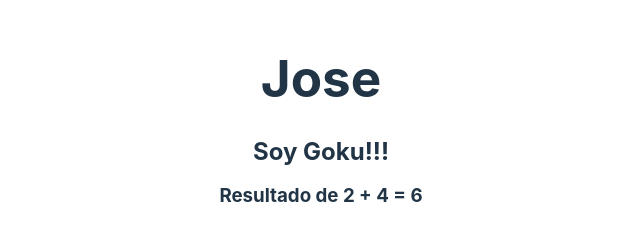
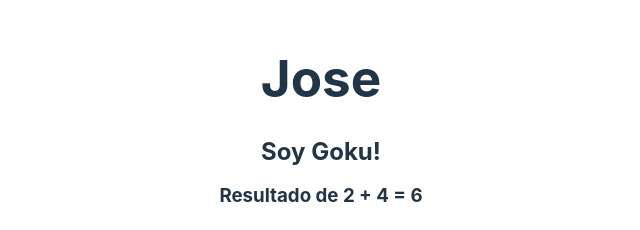
Before and after one commit to ing-jose-rafael/react-curso, a React (Vite) app: page / in a window 1280 px wide. Shown: the part 226-456 px from the top of the page, without its empty margins (319-959 px from the left). Built offline with nearby package versions, Linux system fonts and the light colour scheme.

Commit message:
Desestructuracion - Props

```diff
--- a/src/FirstApp.jsx
+++ b/src/FirstApp.jsx
@@ -12,12 +12,12 @@ const newObject = {
 const getResult = ( a ,b ) => a + b;
 
 
-export const FirstApp = ( props ) => {
-    console.log( props );
+export const FirstApp = ( {title} ) => {
+
     return (
         <>
             <h1>{ newMessage }</h1>
-            <h2>{ props.title }</h2>
+            <h2>{ title }</h2>
             {/* funciones que no sean async  */}
             <h3>Resultado de 2 + 4 = { getResult(2,4) }</h3>
             <p>Soy un subtitulo</p>
--- a/src/main.jsx
+++ b/src/main.jsx
@@ -8,6 +8,6 @@ import './index.css'
 ReactDOM.createRoot(document.getElementById('root')).render(
   <React.StrictMode>
     {/* <App /> */}
-    <FirstApp title="Soy Goku!!!"/>
+    <FirstApp title="Soy Goku!"/>
   </React.StrictMode>
 )
```
